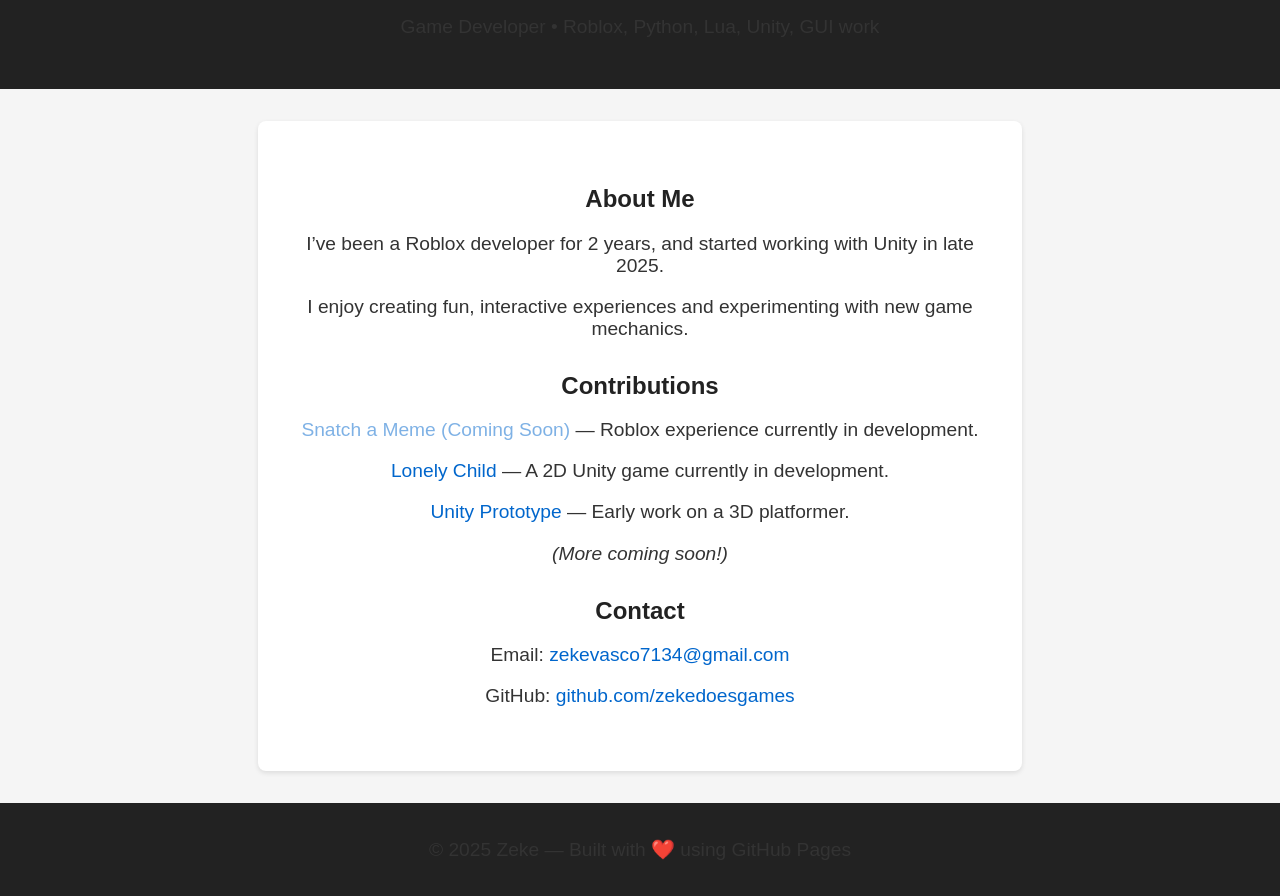
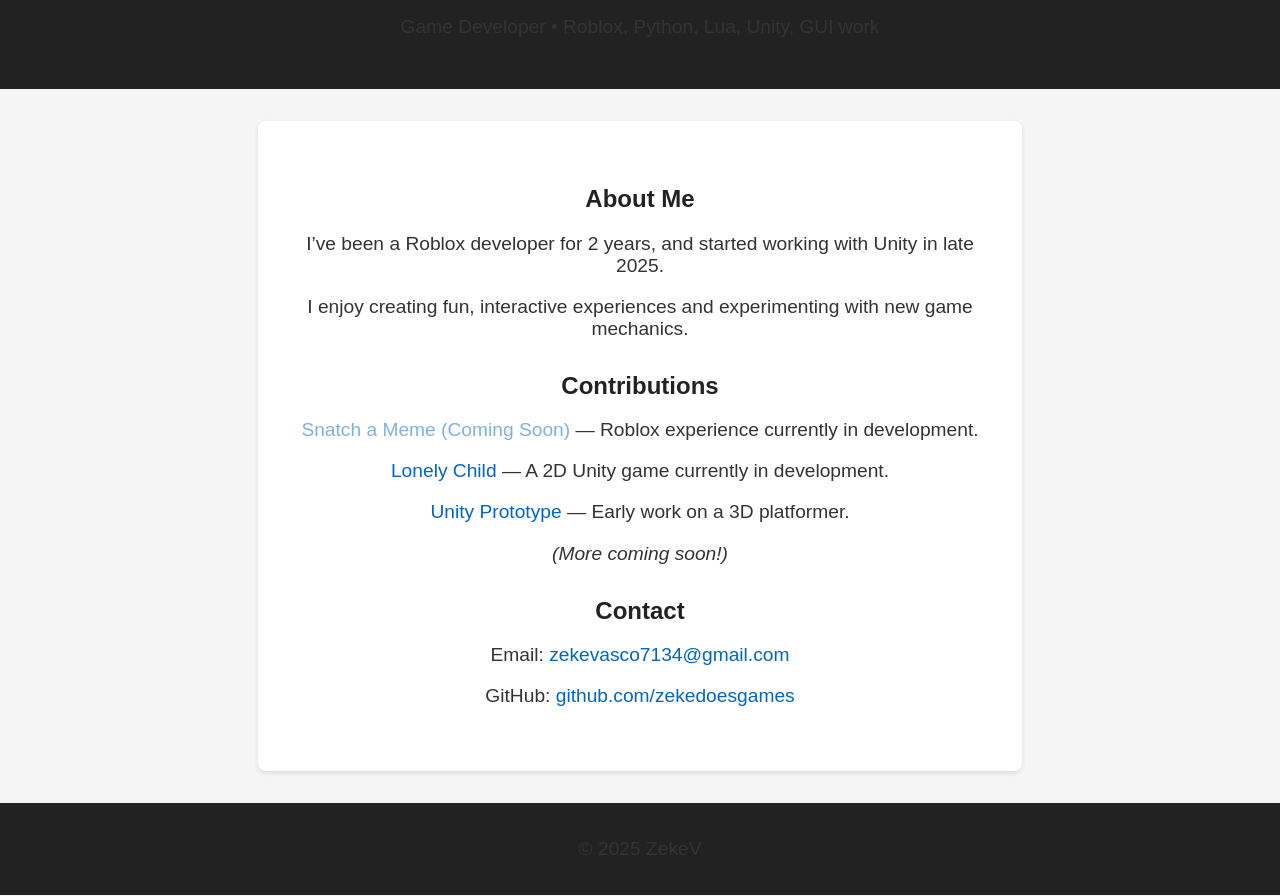
Before and after one commit to zekedoesgames/ZekesPortfolio, a plain HTML site: page index.html in a window 1280 px wide. Shown: the part 72-968 px from the top of the page. Drawn offline with Linux system fonts and the light colour scheme.

Commit message:
Update index.html

```diff
--- a/index.html
+++ b/index.html
@@ -96,7 +96,7 @@
   </div>
 
   <footer>
-    <p>© 2025 Zeke — Built with ❤️ using GitHub Pages</p>
+    <p>© 2025 ZekeV </p>
   </footer>
 </body>
 </html>
```
